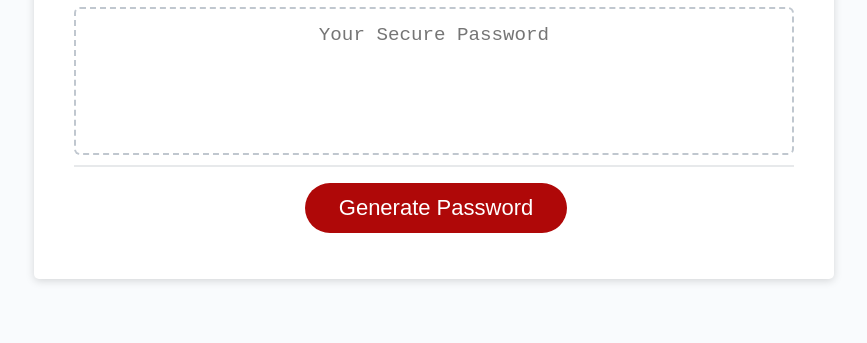
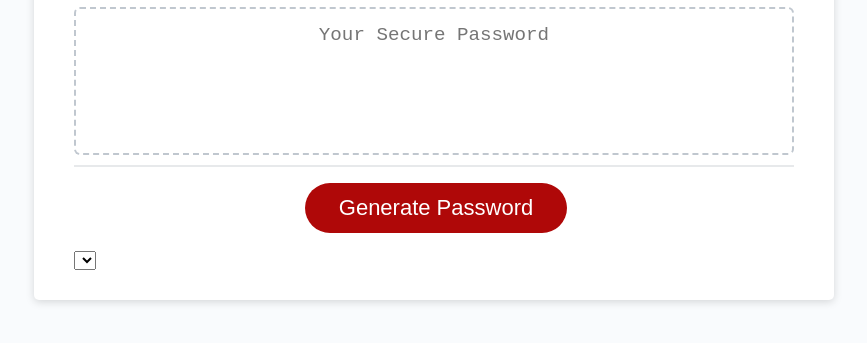
Before and after one commit to Emmagollan/RandomPasswordGenerator, a plain HTML site: page index.html in a window 1280 px wide. Shown: the part 241-584 px from the top of the page, without its empty margins (206-1073 px from the left). Drawn offline with Linux system fonts and the light colour scheme; files that its build step writes are made by us from their sources; files whose address does not match are found by name.

Commit message:
fixed CSS to link to HTML

```diff
--- a/index.html
+++ b/index.html
@@ -5,7 +5,7 @@
     <meta name="viewport" content="width=device-width, initial-scale=1.0" />
     <meta http-equiv="X-UA-Compatible" content="ie=edge" />
     <title>Password Generator</title>
-    <link rel="stylesheet" href="style.css" />
+    <link rel="stylesheet" href="./assets/style.css" />
   </head>
   <body>
     <div class="wrapper">
@@ -27,6 +27,15 @@
         <div class="card-footer">
           <button id="generate" class="btn">Generate Password</button>
         </div>
+        <form>
+          <select name="length">
+            <option value="1"></option>
+            <option value="1"></option>
+            <option value="1"></option>
+            <option value="1"></option>
+            <option value="1"></option>
+          </select>
+        </form>
       </div>
     </div>
     <script src="script.js"></script>
```
